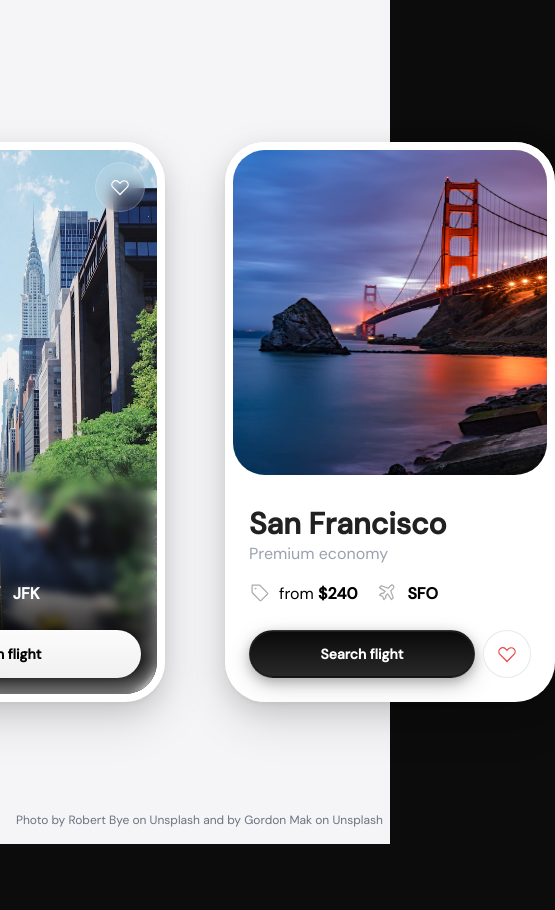
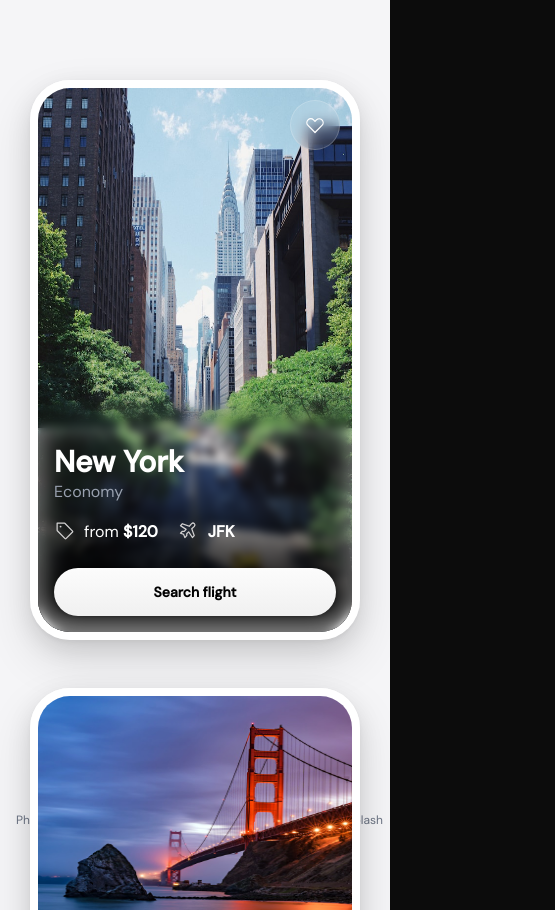
Before and after one commit to Macxim/ditto, a Next.js app: page /dittos/1/1 in a window 390 px wide. Shown: the top 910 px of the page, 555 px wide, since content can reach past the window. Before the commit the page ends 844 px from the top, so only its background shows below. Built offline with nearby package versions, Linux system fonts and the light colour scheme; a web font is replaced by a local one.

Commit message:
fix: ditto1 responsiveness

```diff
--- a/app/dittos/[slug]/1/page.tsx
+++ b/app/dittos/[slug]/1/page.tsx
@@ -39,7 +39,7 @@ export default function Ditto1() {
           Photo by <a href="https://unsplash.com/@robertbye?utm_source=unsplash&utm_medium=referral&utm_content=creditCopyText">Robert Bye</a> on <a href="https://unsplash.com/photos/yellow-car-running-on-the-street-between-the-building-during-daytime-WTPp4wgourk?utm_source=unsplash&utm_medium=referral&utm_content=creditCopyText">Unsplash</a> and by <a href="https://unsplash.com/@gcmak?utm_source=unsplash&utm_medium=referral&utm_content=creditCopyText">Gordon Mak</a> on <a href="https://unsplash.com/photos/san-francisco-bridge-usa-rX2cj2FD4do?utm_source=unsplash&utm_medium=referral&utm_content=creditCopyText">Unsplash</a>
         </div>
 
-        <div className="flex items-baseline gap-[60px]">
+        <div className="flex flex-col lg:flex-row items-center lg:items-baseline gap-12 lg:gap-[60px] py-12 lg:py-0">
 
           {/* Card Full */}
           <motion.div
```
